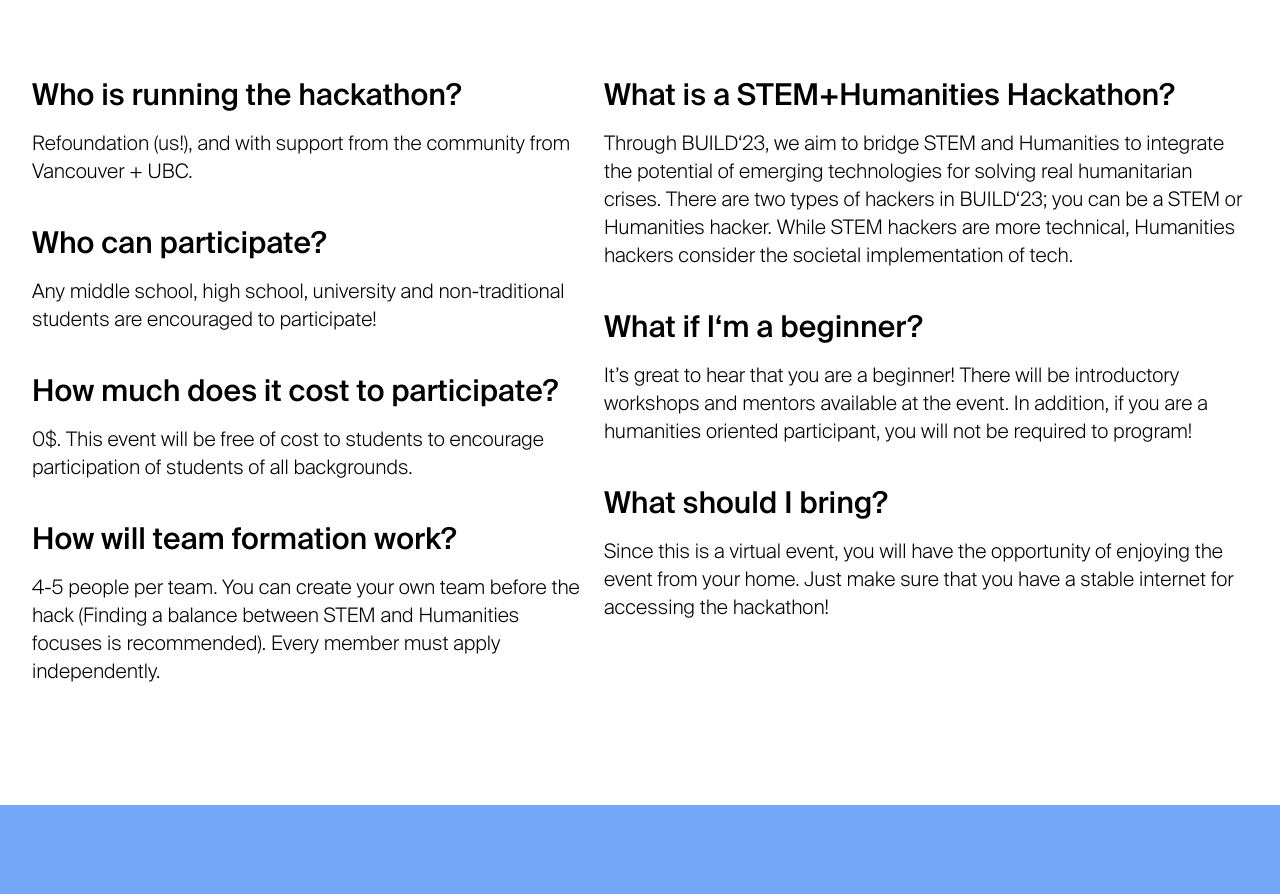
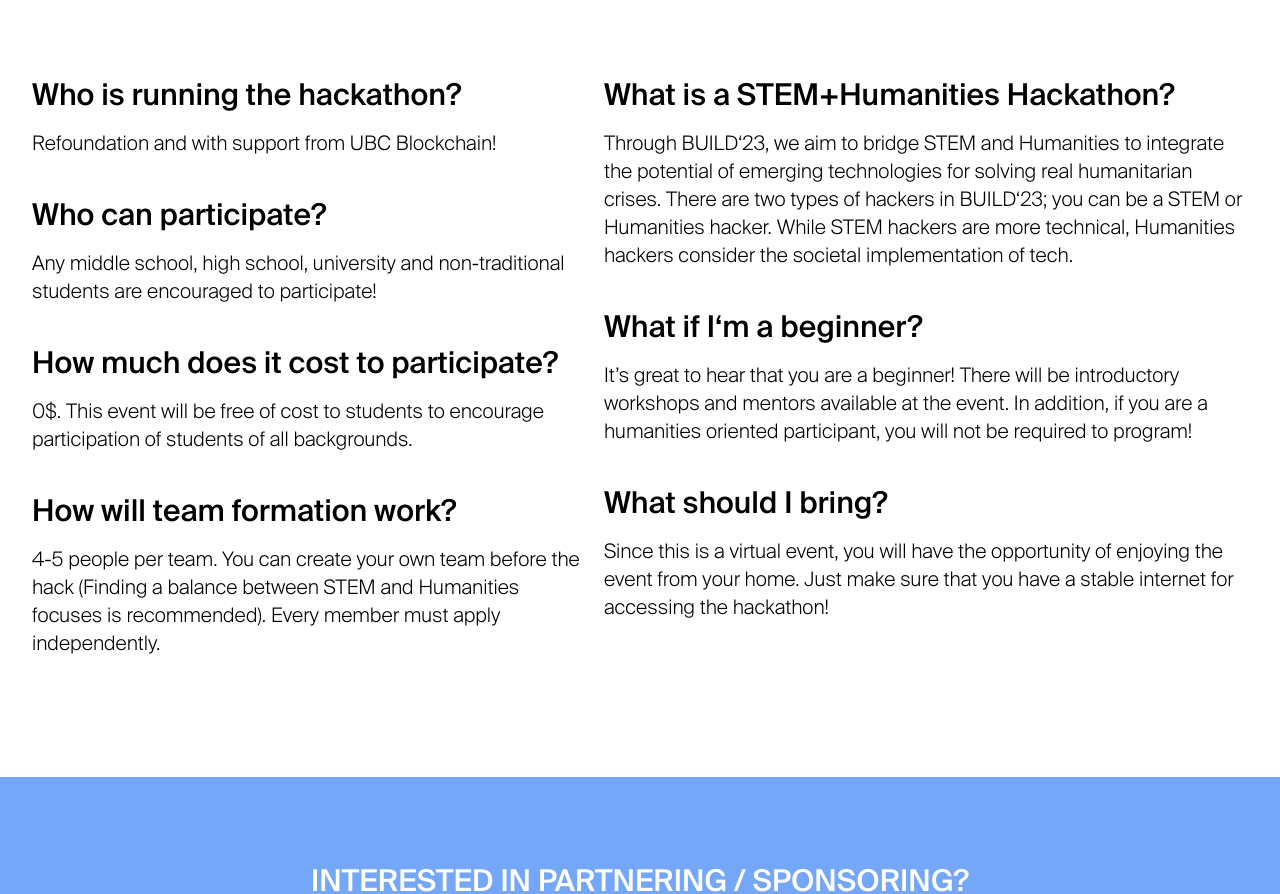
Before and after one commit to jerryq0101/BUILD-23-website, a Next.js app in the folder src/: page / in a window 1280 px wide. Shown: the part 3129-4023 px from the top of the page. Built offline with nearby package versions, Linux system fonts and the light colour scheme; a web font is replaced by a local one.

Commit message:
Update index.js

```diff
--- a/src/pages/index.js
+++ b/src/pages/index.js
@@ -108,7 +108,7 @@ export default function Home() {
             <div className="flex-col w-full">
               <FaqSection
                 q="Who is running the hackathon?"
-                a="Refoundation (us!), and with support from the community from Vancouver + UBC."
+                a="Refoundation and with support from UBC Blockchain!"
               />
               <FaqSection
                 q="Who can participate?"
```
